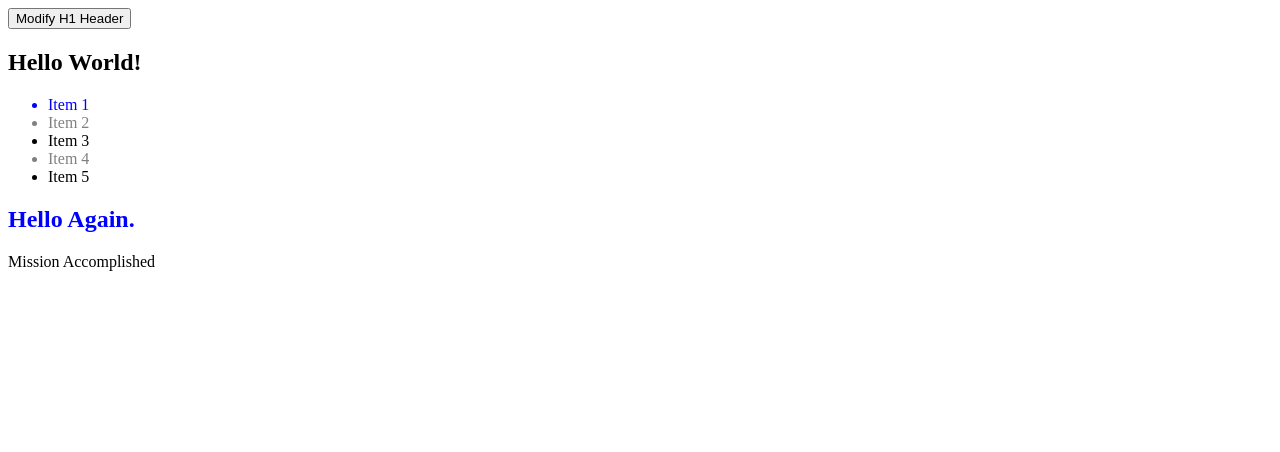
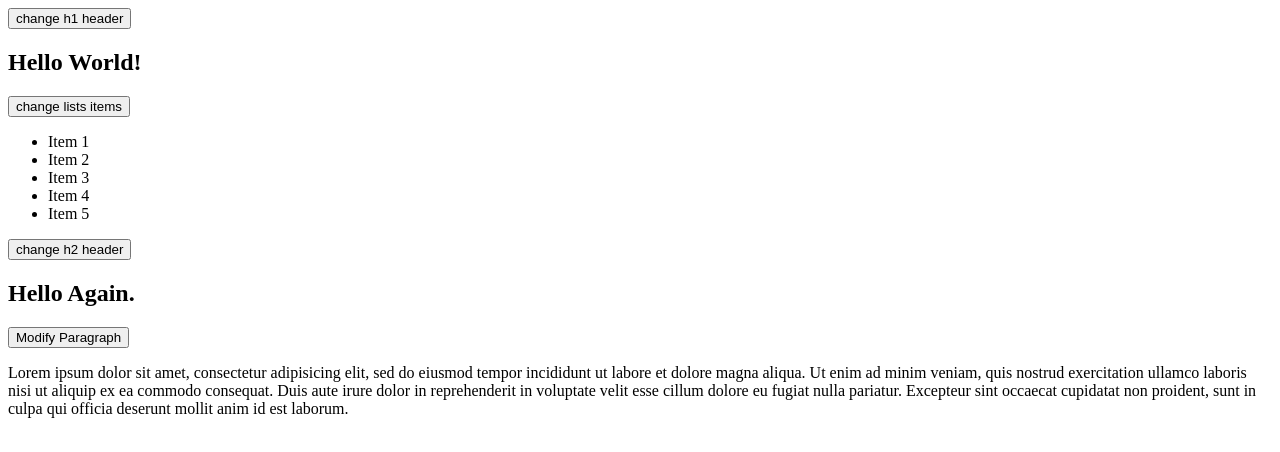
Before and after one commit to jeffrey840/codeup-web-exercises, a website: page dom-query-js.html in a window 1280 px wide. Drawn offline with Linux system fonts and the light colour scheme.

Commit message:
completed dom eventes exercise

```diff
--- a/dom-query-js.html
+++ b/dom-query-js.html
@@ -6,13 +6,16 @@
 </head>
 <body>
 <section>
-<!--    button 1 start-->
+<!--    button for h1 header start-->
 	<div>
-        <input type="button" value="Modify H1 Header" id="header-btn">
+        <input type="button" value="change h1 header" id="header-btn">
 		<h1 id="main-header">Hello World!</h1>
 	</div>
-<!--    button1 end-->
+<!--    button for h1 header end-->
 
+<!--	unordered list start-->
+	<div>
+		<input type="button" value="change lists items" id="li-btn">
 	<ul>
 		<li data-dbid="1">Item 1</li>
 		<li data-dbid="2">Item 2</li>
@@ -20,9 +23,20 @@
 		<li data-dbid="4">Item 4</li>
 		<li data-dbid="5">Item 5</li>
 	</ul>
+	</div>
+	<!--	unordered list end-->
 
+
+	<!-- Button for H2 sub-header start-->
+	<div>
+	<input type="button" value="change h2 header" id="sub-head-btn">
 	<h2 id="sub-header">Hello Again.</h2>
+	</div>
+	<!-- Button for H2 sub-header end-->
 
+<!--	button for paragraph start-->
+	<div>
+		<input type="button" value="Modify Paragraph" id="sub-para-btn">
 	<p class="sub-paragraph">
 		Lorem ipsum dolor sit amet, consectetur adipisicing elit, sed do
 		eiusmod tempor incididunt ut labore et dolore magna aliqua. Ut enim
@@ -32,12 +46,13 @@
 		pariatur. Excepteur sint occaecat cupidatat non proident, sunt in
 		culpa qui officia deserunt mollit anim id est laborum.
 	</p>
-
+	</div>
+<!--button for paragraph end-->
 </section>
 <script>
 	(function () {
 		"use strict";
-		// button1
+		// H1 button
 		document.getElementById("header-btn").addEventListener("click", function (event) {
 
 			// TODO: Uncomment next line and get the main header element by id
@@ -47,11 +62,19 @@
 
 		});
 
+		//H2 button
+		document.getElementById("sub-head-btn").addEventListener("click", function () {
 
 		// TODO: Uncomment the next line and get the sub header element by id
 		var subHeader = document.getElementById('sub-header');
 		// TODO: Set the text color of subHeader to blue
 		subHeader.style.color = 'blue';
+
+		});
+
+		//unordered lists button
+		document.getElementById("li-btn").addEventListener("click", function (event) {
+
 		// TODO: Uncomment the next line and get all list items
 		var listItems = document.getElementsByTagName("li");
 		// TODO: Set text color on every other list item to grey
@@ -66,10 +89,18 @@
 				listItems[i].style.color = "blue"
 			}
 		}
+		});
+
+		//paragraph button
+		document.getElementById("sub-para-btn").addEventListener("click", function () {
+
 		// TODO: Uncomment the next line and get all elements with class name sub-paragraph
 		var subParagraphs = document.getElementsByClassName('sub-paragraph');
 		// TODO: Change the text in the first sub paragraph to "Mission Accomplished!"
 		subParagraphs[0].innerText = "Mission Accomplished"
+
+		});
+
 	})();
 </script>
 </body>
```
Also changed, not shown: Ignore.html (+0 -4 lines).
